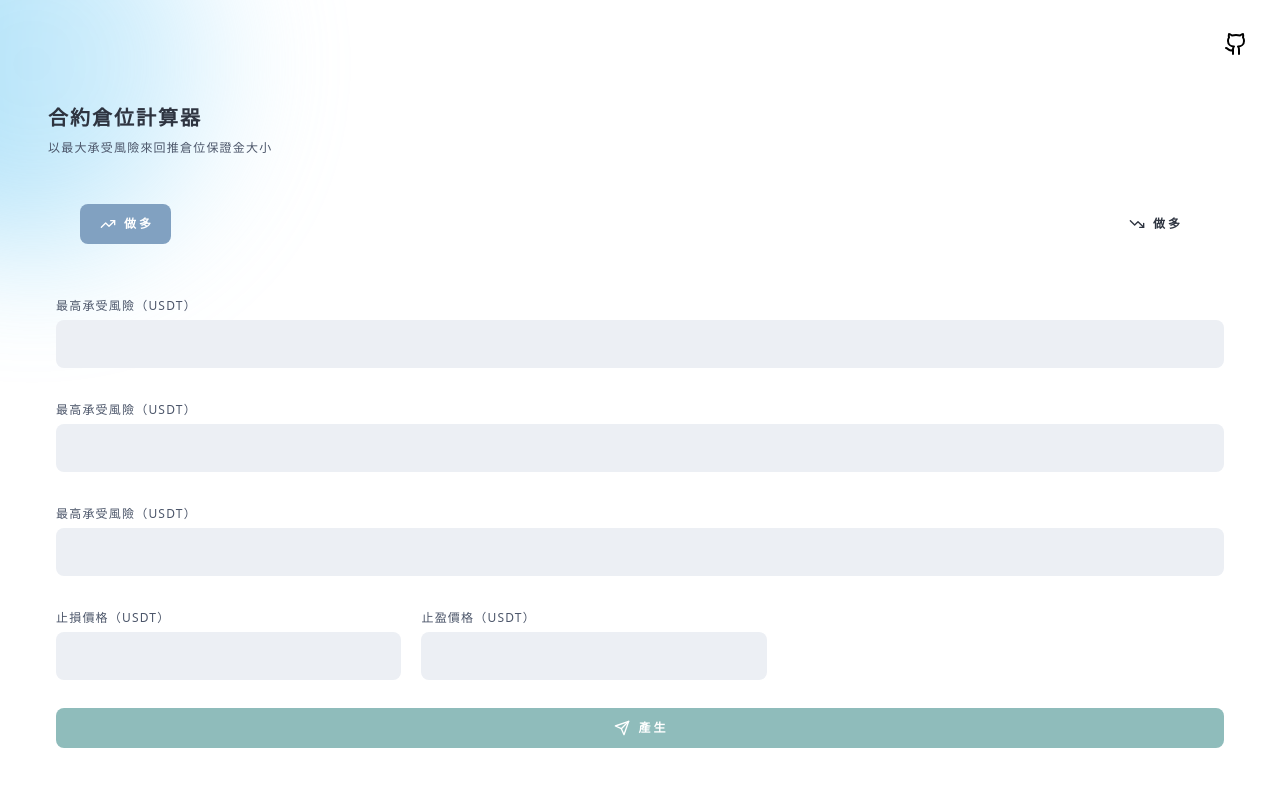
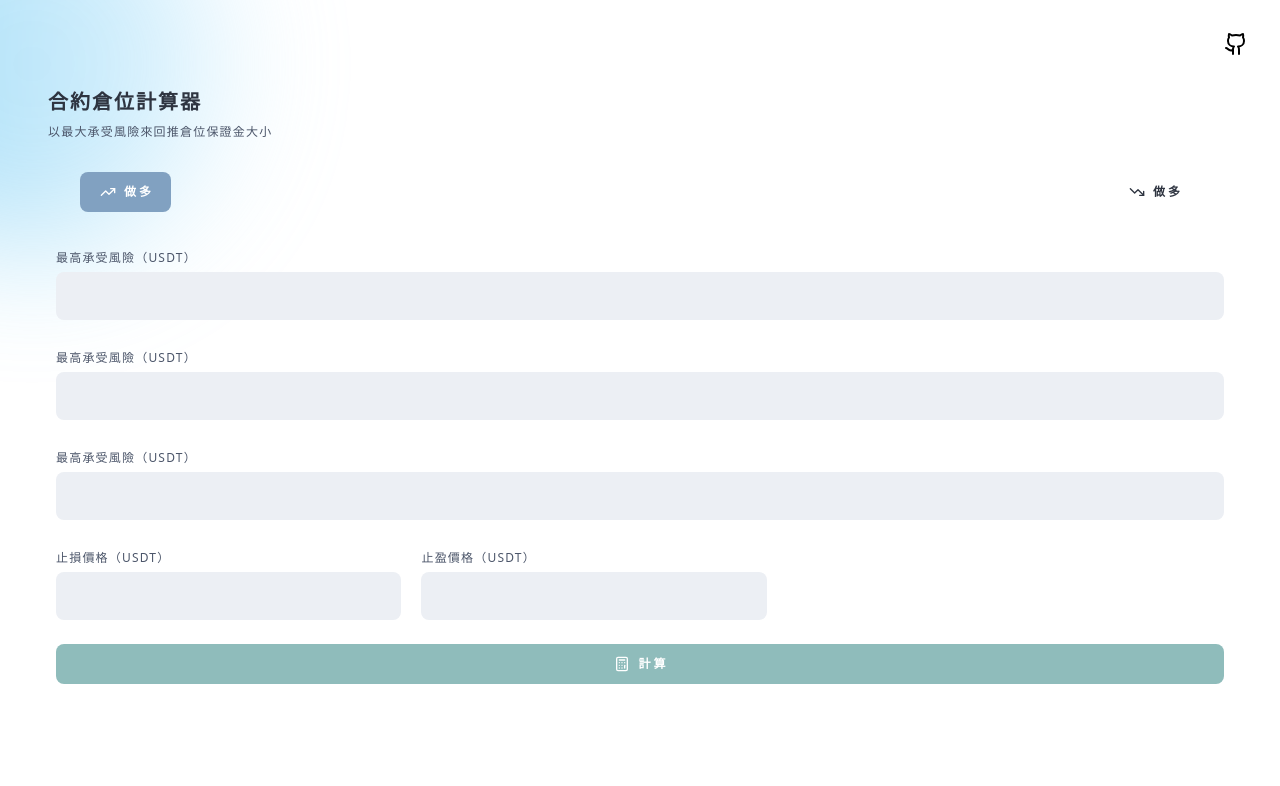
Before and after one commit to 1weiho/position-calculator, a React (Vite) app: page / in a window 1280 px wide. Shown: the top 786 px of the page. Built offline with nearby package versions, Linux system fonts and the light colour scheme.

Commit message:
fix: resize the vertical margin

```diff
--- a/src/Calculator.tsx
+++ b/src/Calculator.tsx
@@ -1,17 +1,17 @@
-import { Github, TrendingUp, TrendingDown, Send } from "lucide-react";
+import { Github, TrendingUp, TrendingDown, CalculatorIcon } from "lucide-react";
 
 export default function Calculator() {
   return (
     <>
-      <div className="w-screen flex justify-end px-8 mt-8 mb-12 relative">
+      <div className="w-screen flex justify-end px-8 mt-8 mb-8 relative">
         <div className="h-96 w-96 bg-gradient-to-r from-sky-500 to-sky-200 absolute rounded-full blur-3xl opacity-40 left-0 top-0 -ml-40 -mt-40 -z-10"></div>
         <Github />
       </div>
-      <div className="w-screen px-12 mb-12 space-y-2">
+      <div className="w-screen px-12 mb-8 space-y-2">
         <h1 className="text-nord0 font-black text-xl tracking-widest">合約倉位計算器</h1>
         <h2 className="text-nord3 text-xs tracking-widest">以最大承受風險來回推倉位保證金大小</h2>
       </div>
-      <div className="w-screen px-20 flex justify-between mb-12">
+      <div className="w-screen px-20 flex justify-between mb-8">
         <button className="flex items-center justify-center space-x-2 text-white bg-nord9 px-5 py-3 rounded-lg">
           <TrendingUp className="h-4 w-4" />
           <p className="text-xs font-semibold">做 多</p>
@@ -21,7 +21,7 @@ export default function Calculator() {
           <p className="text-xs font-semibold">做 多</p>
         </button>
       </div>
-      <div className="w-screen flex flex-col px-14 space-y-7">
+      <div className="w-screen flex flex-col px-14 space-y-6">
         <div className="space-y-1">
           <label className="text-nord3 text-xs tracking-widest">最高承受風險（USDT）</label>
           <input className="w-full bg-nord6 rounded-lg h-12" type="text" />
@@ -45,8 +45,8 @@ export default function Calculator() {
           </div>
         </div>
         <button className="flex items-center space-x-2 text-white bg-nord7 px-5 py-3 rounded-lg justify-center">
-          <Send className="h-4 w-4" />
-          <p className="text-xs font-semibold">產 生</p>
+          <CalculatorIcon className="h-4 w-4" />
+          <p className="text-xs font-semibold">計 算</p>
         </button>
       </div>
     </>
```
